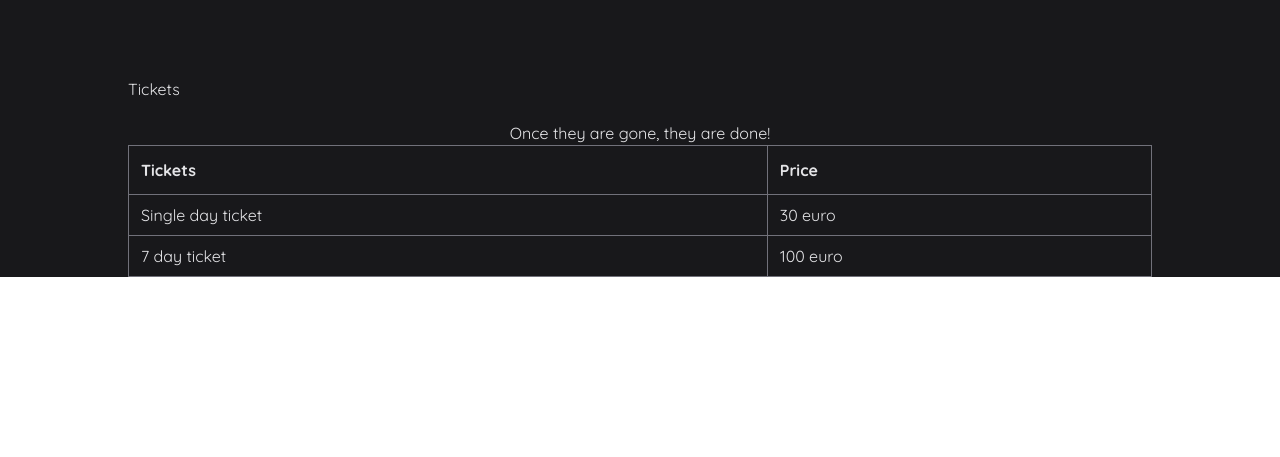
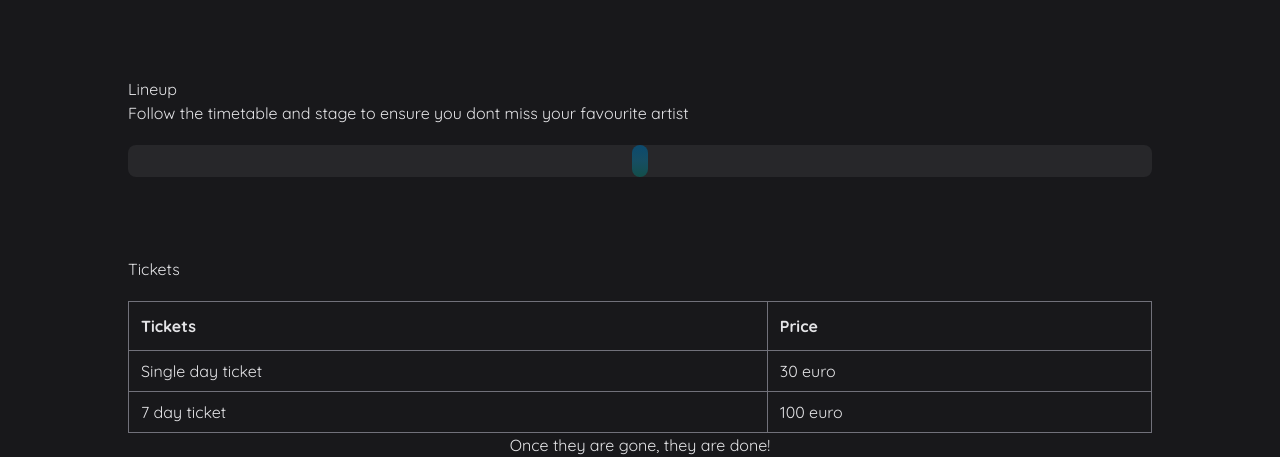
Before and after one commit to MykolaDotsenko/Headliners-artists-tailwind, a website: page src/index.html in a window 1280 px wide. Shown: the part 1230-1687 px from the top of the page. Before the commit the page ends 1507 px from the top, so only its background shows below. Drawn offline with Linux system fonts and the light colour scheme.

Commit message:
lineup timeline

```diff
--- a/src/index.html
+++ b/src/index.html
@@ -294,6 +294,16 @@
           </div>
         </div>
 
+<h2 class="mt-20">Lineup</h2>
+<p>
+  Follow the timetable and stage to ensure you dont miss your favourite artist
+</p>
+<div class=" relative mt-5 rounded-lg bg-zinc-800 py-4 px-2 text-zinc-200">
+  <div class="absolute top-0 left-1/2 w-4 ml-[-8px] h-full rounded-full bg-gradient-to-b from-sky-900 via-cyan-900 to-teal-900"></div>
+
+</div>
+
+
         <h2 class="mt-20">Tickets</h2>
         <table class="mt-5 table w-full border border-zinc-500 border-collapse">
           <thead class="text=lg font-bold">
```
Also changed, not shown: src/output.css.
